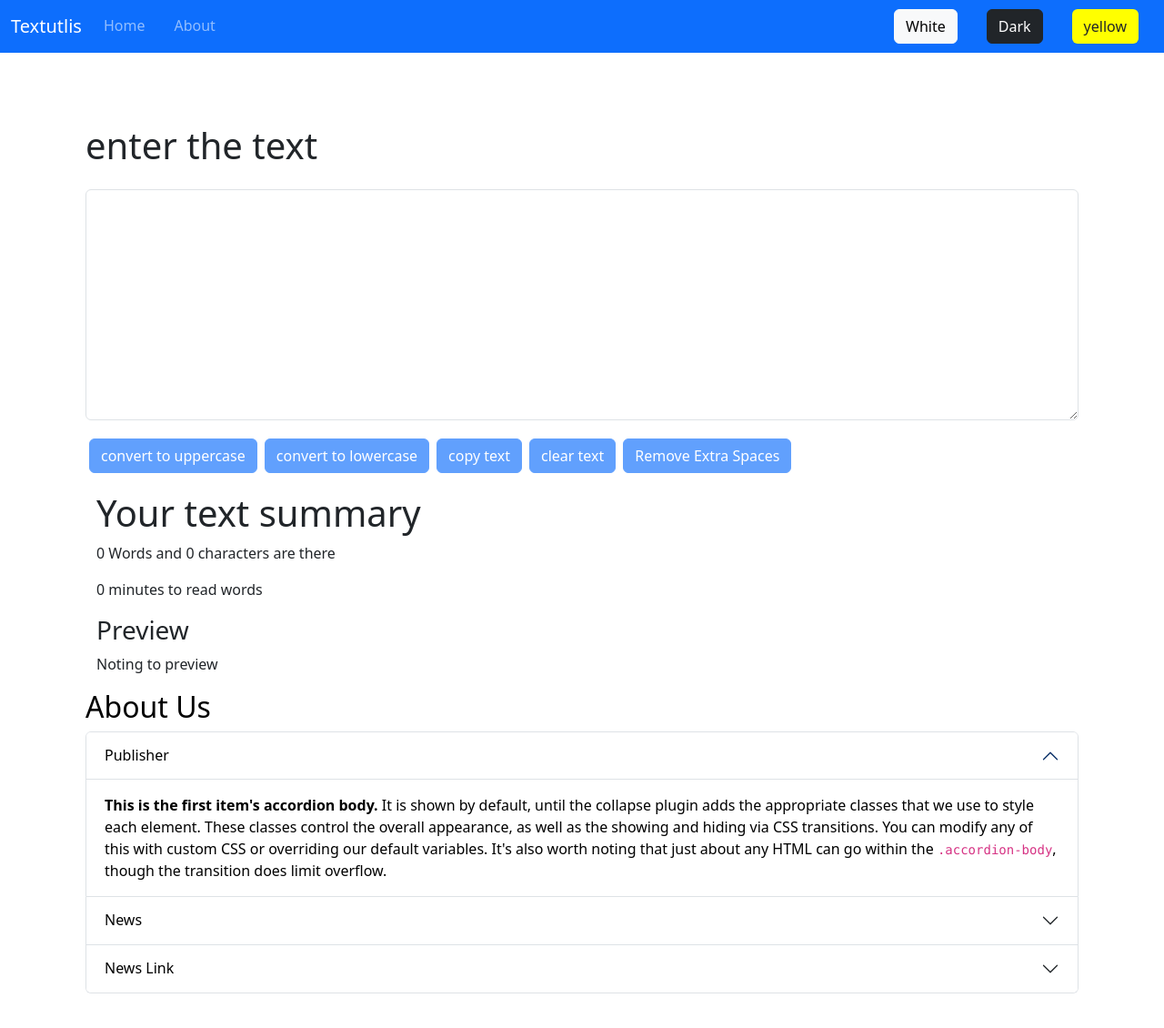
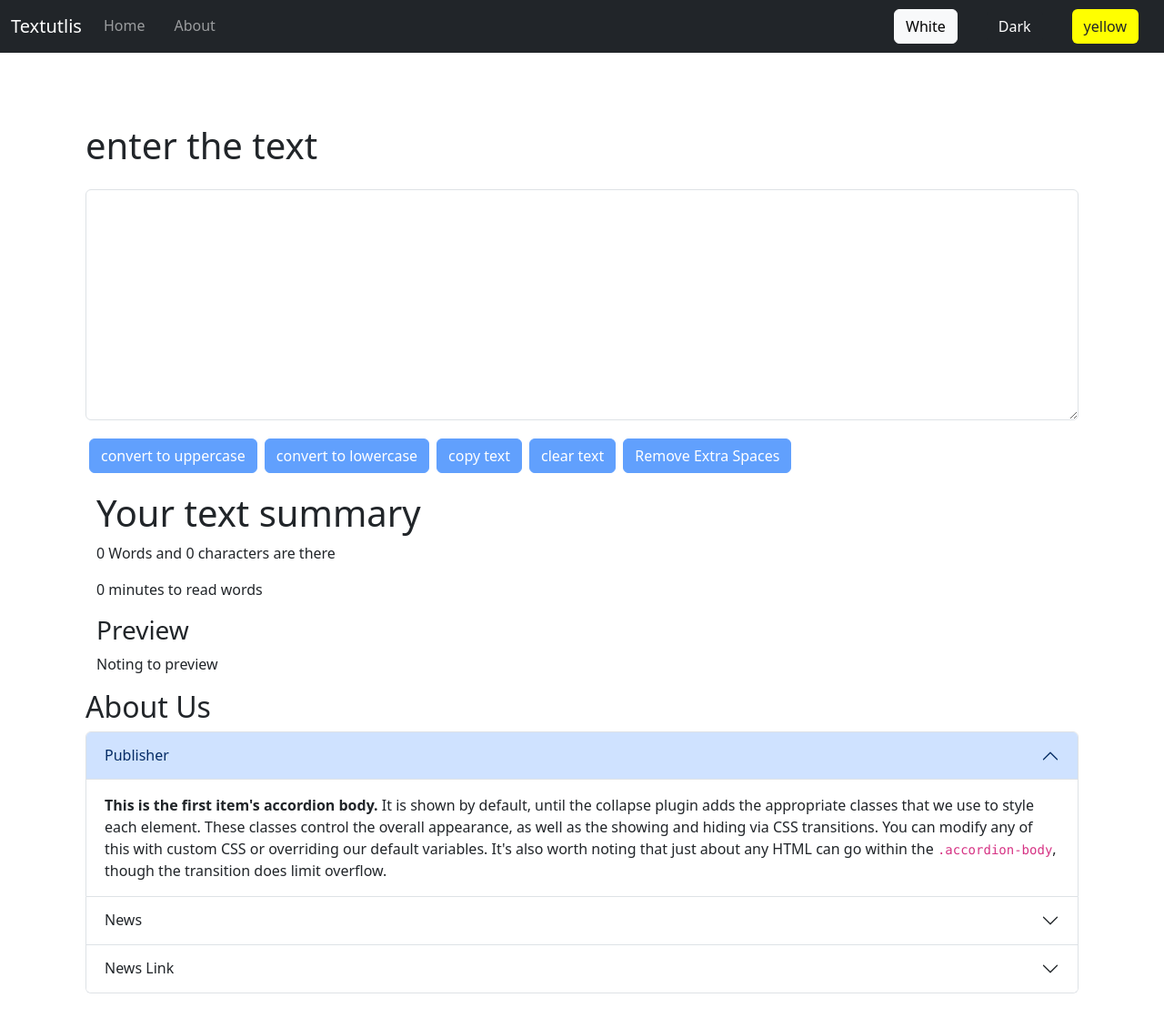
Before and after one commit to Devesh2517/Text-utlis, a React (Create React App) app: page /about in a window 1280 px wide. Shown: the top 1130 px of the page at 91% size. Built offline with nearby package versions, Linux system fonts and the light colour scheme.

Commit message:
changed some logics

```diff
--- a/src/App.js
+++ b/src/App.js
@@ -13,11 +13,10 @@
 
   function App() {
 
-    // const [Theme,setTheme] = useState()
+
     const [alert,setAlert] = useState(null)
-    // const [BtnText,setBtnText] = useState("Enable Dark mode")
-    // const [Btn1Text,setBtn1Text] = useState("Enable yellow mode")
-    const [theme, setTheme] = useState({ nav: "bg-primary navbar-dark", button: ["btn-primary", {}], textArea: {} })
+
+    const [theme, setTheme] = useState({ nav: "bg-dark navbar-dark", button: ["btn-primary", {}], textArea: {} ,about:{}})
 
     const showAlert = (message,type)=>{
       setAlert({
@@ -30,19 +29,21 @@
     }
     const changeTheme = (event) => {
         if (event.target.value === "white") {
-            setTheme({ nav: "bg-light navbar-light", button: ["btn-primary", {}], textArea: {} })
+            setTheme({ nav: "bg-light navbar-light", button: ["btn-primary", {}], textArea: {},about:{} })
             document.body.style.backgroundColor = "white"
             document.body.style.color = "black"
             showAlert("light mode is enabled","success")
         }
         else if (event.target.value === "dark") {
-            setTheme({ nav: "bg-dark navbar-dark", button: ["", { backgroundColor: "rgb(14, 27, 59)", color: "white" }], textArea: { backgroundColor: "rgb(14, 27, 59)", color: "white" } })
+            setTheme({ nav: "bg-dark navbar-dark", button: ["", { backgroundColor: "rgb(14, 27, 59)", color: "white" }], textArea: { backgroundColor: "rgb(14, 27, 59)", color: "white" }
+            ,about:{ backgroundColor: "rgb(14, 27, 59)", color: "white"}})
             document.body.style.backgroundColor = "rgb(14, 27, 59)"
             document.body.style.color = "white"
             showAlert("Dark mode is enabled","success")
         }
         else if (event.target.value === "yellow") {
-            setTheme({ nav: "bg-yellow navbar-dark", button: ["", { backgroundColor: "yellow", color: "black" ,border:'2px solid black'}], textArea: { backgroundColor: "yellow" } })
+            setTheme({ nav: "bg-yellow navbar-light", button: ["", { backgroundColor: "#d2d242", color: "black" ,border:'2px solid black'}], textArea: { backgroundColor: "yellow" ,color:'black' }
+            ,about:{backgroundColor: "yellow",color:'black' } })
             document.body.style.backgroundColor = "yellow"
             document.body.style.color = "white"
             showAlert("yellow mode is enabled","success")
@@ -56,45 +57,7 @@
     }
 
 
-    // const togglemode = ()=>{
 
-    //     setMode('#343a40')
-    //     setAlert('light')
-
-    //     showAlert("Dark mode is enabled","success")
-    //     document.body.style.backgroundColor = '#343a40'
-        // document.title = 'Textutils-DarkMode'
-
-      // else
-      // {
-      //   setMode('light')
-      //   showAlert("Light mode is enabled","success")
-
-      //   document.body.style.backgroundColor = 'white'
-      //   // document.title = 'Textutils'
-      // }
-    // }
-
-    // const yellowMode = ()=>{
-    //   setMode('yellow')
-    //   showAlert("yellow mode is enabled","success")
-    //   // if(Mode === 'dark'){
-    //   //   setMode('yellow')
-    //   //   setAlert('light')
-
-    //   //   showAlert("yellow mode is enabled","success")
-    //   //   document.body.style.backgroundColor = 'yellow'
-    //   //   // document.title = 'Textutils-YellowMode'
-    //   // }
-    //   // else
-    //   // {
-    //   //   setMode('ye')
-    //   //   showAlert("Light mode is enabled","success")
-
-    //   //   document.body.style.backgroundColor = 'white'
-    //   //   // document.title = 'Textutils'
-    //   // }
-    // }
     return (
     <>
     {/* <Router> */}
--- a/src/components/About.js
+++ b/src/components/About.js
@@ -1,49 +1,45 @@
-import { useState } from "react"
+// import { useState } from "react"
 import React  from 'react'
 
 export default function About(props) {
 
-  let myStyle = {
-    color:props.mode === 'dark'?'white':'black',
-    backgroundColor: props.mode === "dark"?'#343a40':'white',
 
-  }
   return (
-<div className='container' style={myStyle} >
+<div className='container' style={props.mode.about} >
     <h2>About Us</h2>
 <div className="accordion" id="accordionExample" >
   <div className="accordion-item">
     <h2 className="accordion-header">
-      <button className="accordion-button" type="button" style={myStyle} data-bs-toggle="collapse" data-bs-target="#collapseOne" aria-expanded="true" aria-controls="collapseOne">
+      <button className="accordion-button" type="button" style={props.mode.about} data-bs-toggle="collapse" data-bs-target="#collapseOne" aria-expanded="true" aria-controls="collapseOne">
        Publisher
       </button>
     </h2>
     <div id="collapseOne" className="accordion-collapse collapse show" data-bs-parent="#accordionExample">
-      <div className="accordion-body" style={myStyle}>
+      <div className="accordion-body" style={props.mode.about}>
         <strong>This is the first item's accordion body.</strong> It is shown by default, until the collapse plugin adds the appropriate classes that we use to style each element. These classes control the overall appearance, as well as the showing and hiding via CSS transitions. You can modify any of this with custom CSS or overriding our default variables. It's also worth noting that just about any HTML can go within the <code>.accordion-body</code>, though the transition does limit overflow.
       </div>
     </div>
   </div>
   <div className="accordion-item">
     <h2 className="accordion-header">
-      <button className="accordion-button collapsed" style={myStyle} type="button" data-bs-toggle="collapse" data-bs-target="#collapseTwo" aria-expanded="false" aria-controls="collapseTwo">
+      <button className="accordion-button collapsed" style={props.mode.about} type="button" data-bs-toggle="collapse" data-bs-target="#collapseTwo" aria-expanded="false" aria-controls="collapseTwo">
        News
       </button>
     </h2>
     <div id="collapseTwo" className="accordion-collapse collapse" data-bs-parent="#accordionExample">
-      <div className="accordion-body" style={myStyle}>
+      <div className="accordion-body" style={props.mode.about}>
         <strong>This is the second item's accordion body.</strong> It is hidden by default, until the collapse plugin adds the appropriate classes that we use to style each element. These classes control the overall appearance, as well as the showing and hiding via CSS transitions. You can modify any of this with custom CSS or overriding our default variables. It's also worth noting that just about any HTML can go within the <code>.accordion-body</code>, though the transition does limit overflow.
       </div>
     </div>
   </div>
   <div className="accordion-item">
     <h2 className="accordion-header">
-      <button className="accordion-button collapsed" style={myStyle} type="button" data-bs-toggle="collapse" data-bs-target="#collapseThree" aria-expanded="false" aria-controls="collapseThree">
+      <button className="accordion-button collapsed" style={props.mode.about} type="button" data-bs-toggle="collapse" data-bs-target="#collapseThree" aria-expanded="false" aria-controls="collapseThree">
        News Link
       </button>
     </h2>
     <div id="collapseThree" className="accordion-collapse collapse" data-bs-parent="#accordionExample">
-      <div className="accordion-body" style={myStyle}>
+      <div className="accordion-body" style={props.mode.about}>
         <strong>This is the third item's accordion body.</strong> It is hidden by default, until the collapse plugin adds the appropriate classes that we use to style each element. These classes control the overall appearance, as well as the showing and hiding via CSS transitions. You can modify any of this with custom CSS or overriding our default variables. It's also worth noting that just about any HTML can go within the <code>.accordion-body</code>, though the transition does limit overflow.
       </div>
     </div>
--- a/src/components/Modal1.js
+++ b/src/components/Modal1.js
@@ -11,7 +11,7 @@ export default function Modal1(props) {
   <div>
         {/* <!-- Button trigger modal --> */}
 
-        <button className={`btn btn-outline-${props.mode === 'dark'?'light':'dark'}`} data-bs-target="#exampleModalToggle" data-bs-toggle="modal">Login/Sign up</button>
+        <button className={`btn btn-outline-light`} data-bs-target="#exampleModalToggle" data-bs-toggle="modal">Login/Sign up</button>
 
 
   {/* <!-- Modal --> */}
```
